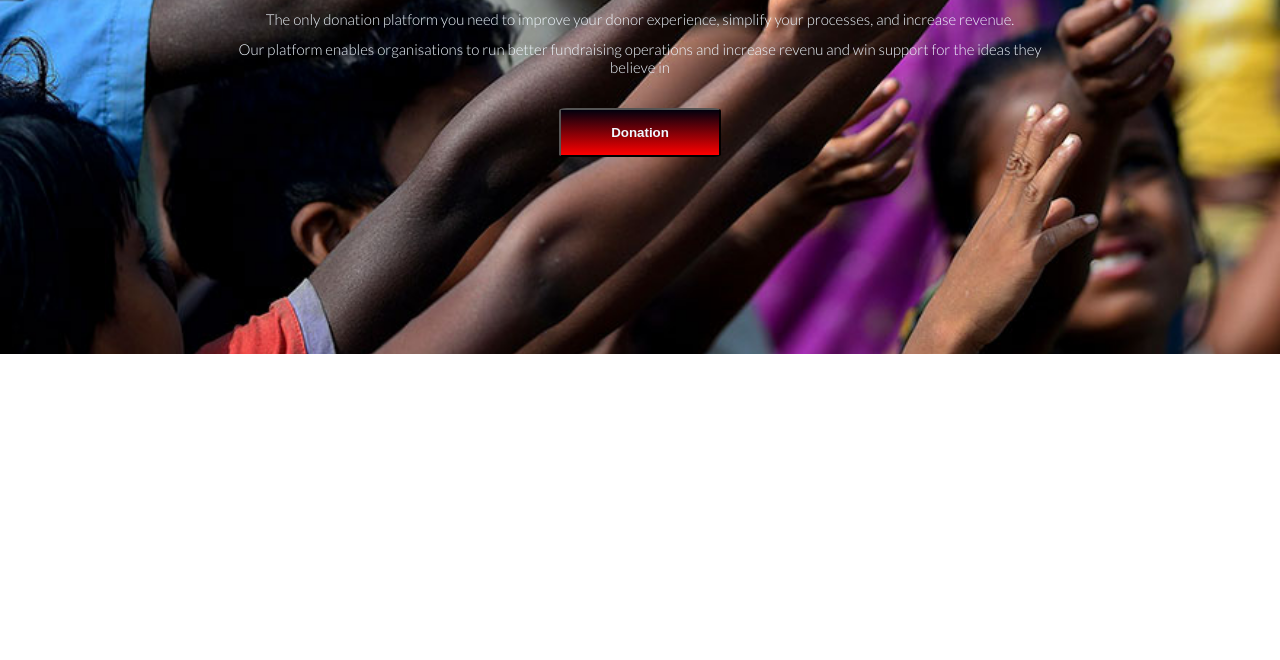
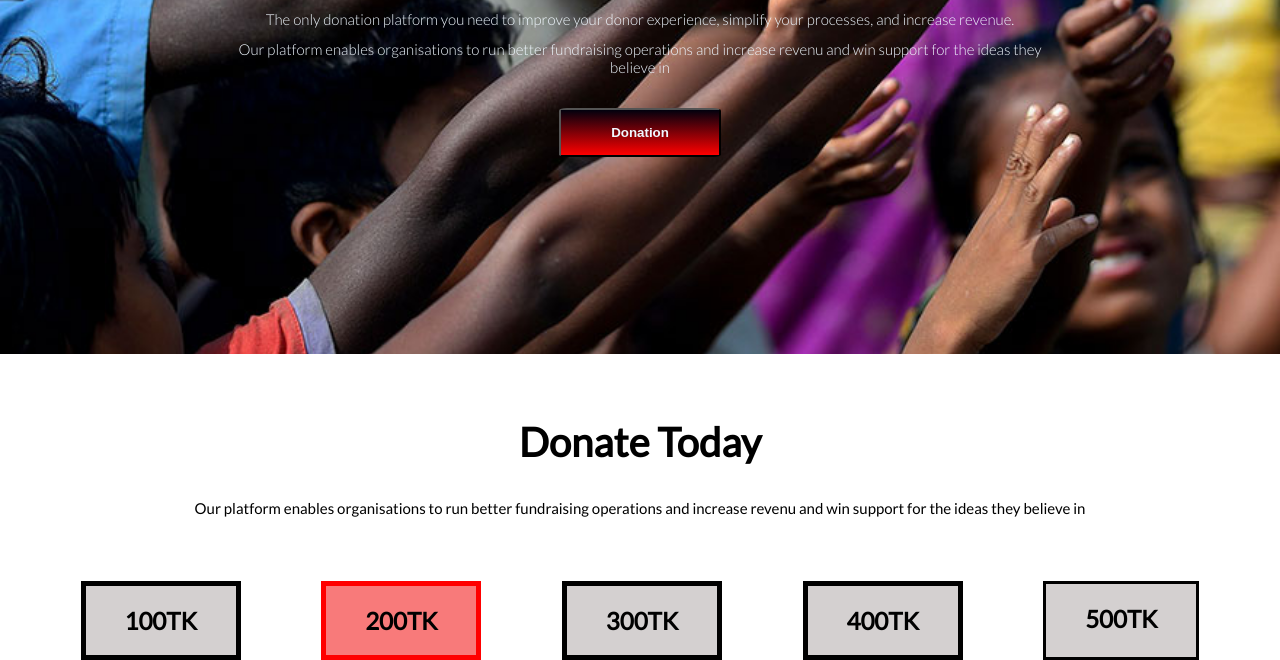
Before and after one commit to Kamrulislam11/-A-helping-hand, a plain HTML site: page index.html in a window 1280 px wide. Shown: the part 446-1106 px from the top of the page. Before the commit the page ends 820 px from the top, so only its background shows below. Drawn offline with Linux system fonts and the light colour scheme.

Commit message:
container

```diff
--- a/index.html
+++ b/index.html
@@ -35,10 +35,46 @@
 
 <section class="part-2">
 
-<h2>
+ <div class="thor">
+
+ <h1>Donate Today</h1>
+ <p> Our platform enables organisations to run better fundraising operations and increase revenu and win support for the ideas they believe in</p>
+
+ </div>
+
+<div class="container">
+
+<div class="p-1">
+<h2> 100TK</h2>
+</div>
+
+<div class="p-2">
+    <h2> 200TK</h2>
+    </div>
 
 
-</h2>
+<div class="p-3">
+    <h2> 300TK</h2>
+    </div>
+
+
+
+<div class="p-4">
+    <h2> 400TK</h2>
+    </div>
+
+
+
+<div class="p-5">
+    <h2> 500TK</h2>
+    </div>
+
+
+
+</div>
+
+
+
 
 
 </section>
--- a/style.css
+++ b/style.css
@@ -61,3 +61,50 @@ color: aliceblue;
     border-radius: 5%;
 
 }
+.thor{
+   text-align: center;
+   margin: 5%;
+}
+h1{
+    font-size: 40px;
+    font-weight: 800;
+}
+p{
+    font-size: 15px;
+}
+.container{
+    display: flex;
+    justify-content: space-evenly;
+}
+.p-1{
+  background-color: rgb(212, 208, 208);
+  width: 150px;
+  border: 5px solid black;
+  text-align: center;
+}
+.p-2{
+    background-color: rgb(248, 122, 122);
+    width: 150px;
+    border: 5px solid red;
+    text-align: center;
+}
+.p-3{
+    background-color: rgb(212, 208, 208);
+    width: 150px;
+    border: 5px solid black;
+    text-align: center;
+}
+.p-4{
+    background-color: rgb(212, 208, 208);
+    width:150px;
+    border: 5px solid black;
+    text-align: center;
+
+}
+
+.p-5{
+    background-color: rgb(212, 208, 208);
+    width: 150px;
+    border: solid black;
+    text-align: center;
+}
```
